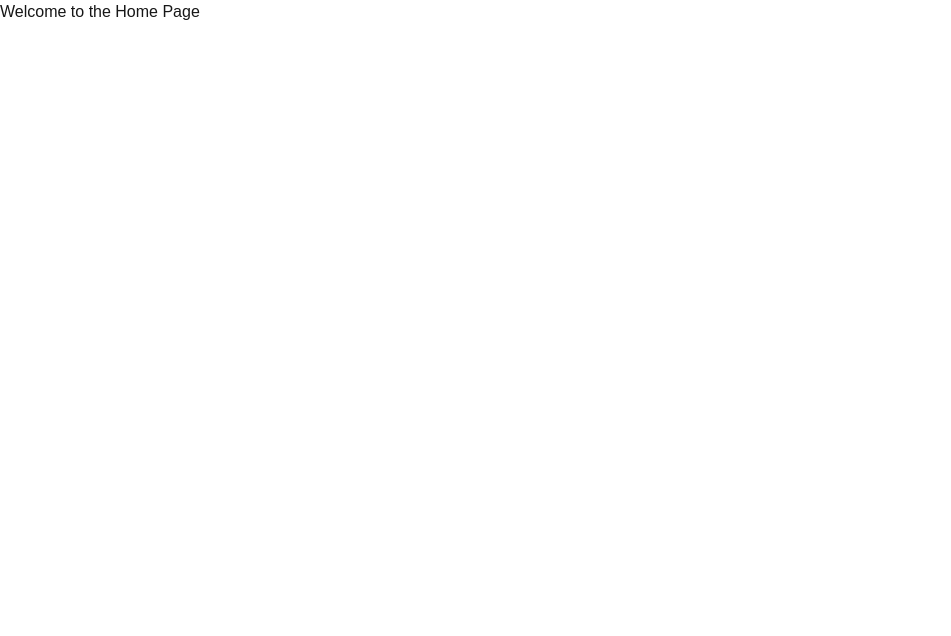
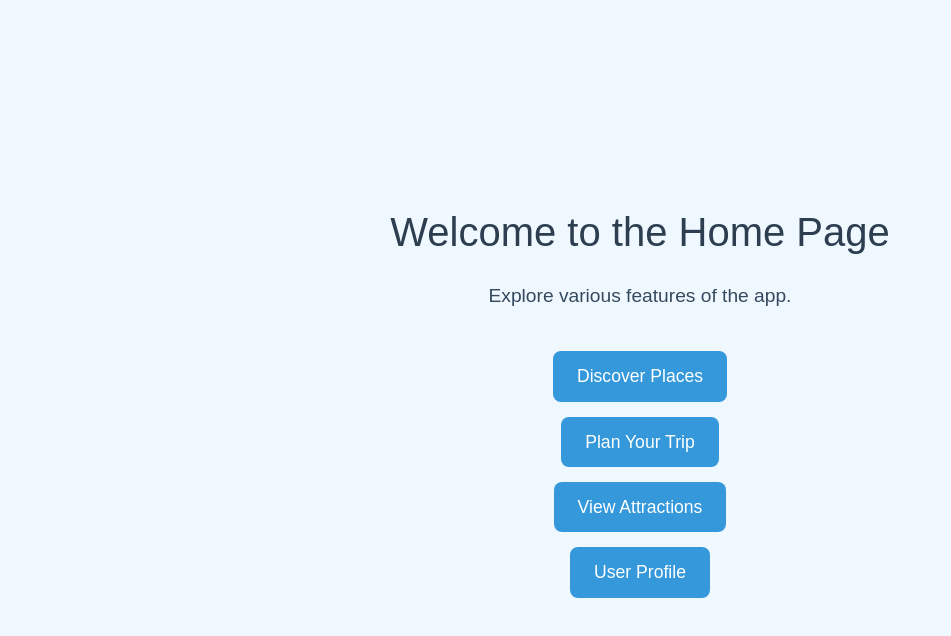
Before and after one commit to SumiraMakaju/GhumFir, a Next.js app in the folder ghumfir/: page /home in a window 1280 px wide. Shown: the top 636 px of the page, without its empty margins (0-951 px from the left). Built offline with nearby package versions, Linux system fonts and the light colour scheme.

Commit message:
login to signup page

```diff
--- a/ghumfir/src/app/home/page.js
+++ b/ghumfir/src/app/home/page.js
@@ -1,12 +1,58 @@
+// home/page.js
 import React from 'react';
 
 const HomePage = () => {
   return (
-    <div>
-      <h1>Welcome to the Home Page</h1>
-      {/* Add your content here */}
+    <div style={styles.container}>
+      <h1 style={styles.heading}>Welcome to the Home Page</h1>
+      <p style={styles.paragraph}>Explore various features of the app.</p>
+
+      <div style={styles.buttonContainer}>
+        <button style={styles.button}>Discover Places</button>
+        <button style={styles.button}>Plan Your Trip</button>
+        <button style={styles.button}>View Attractions</button>
+        <button style={styles.button}>User Profile</button>
+      </div>
     </div>
   );
 };
 
+const styles = {
+  container: {
+    textAlign: 'center',
+    padding: '20px',
+    backgroundColor: '#f0f8ff',
+    minHeight: '100vh',
+    display: 'flex',
+    flexDirection: 'column',
+    justifyContent: 'center',
+  },
+  heading: {
+    fontSize: '2.5em',
+    marginBottom: '20px',
+    color: '#2c3e50',
+  },
+  paragraph: {
+    fontSize: '1.2em',
+    marginBottom: '40px',
+    color: '#34495e',
+  },
+  buttonContainer: {
+    display: 'flex',
+    flexDirection: 'column',
+    alignItems: 'center',
+    gap: '15px',
+  },
+  button: {
+    padding: '12px 24px',
+    fontSize: '1.1em',
+    borderRadius: '8px',
+    backgroundColor: '#3498db',
+    color: 'white',
+    border: 'none',
+    cursor: 'pointer',
+    transition: 'background-color 0.3s ease',
+  },
+};
+
 export default HomePage;
```
Also changed, not shown: ghumfir/src/app/login/page.js (+6 -3 lines).
